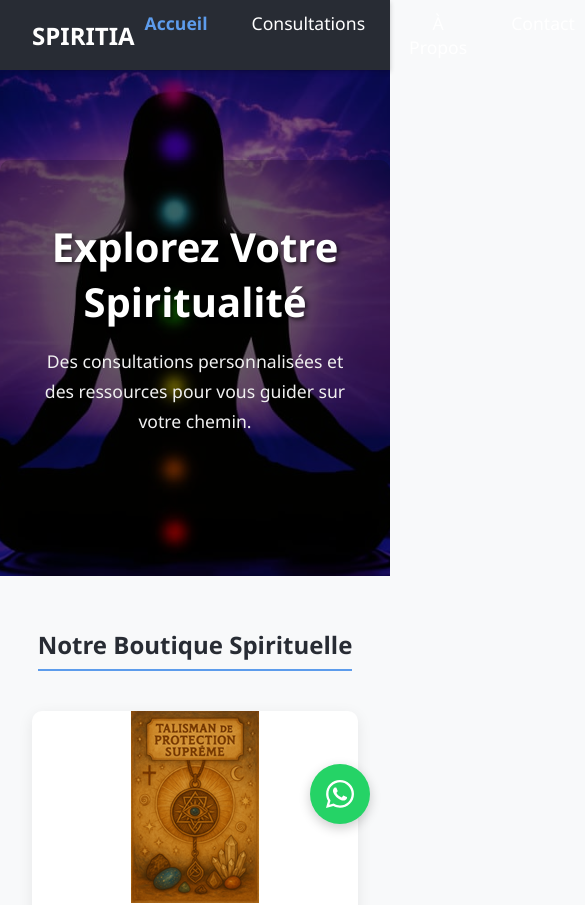
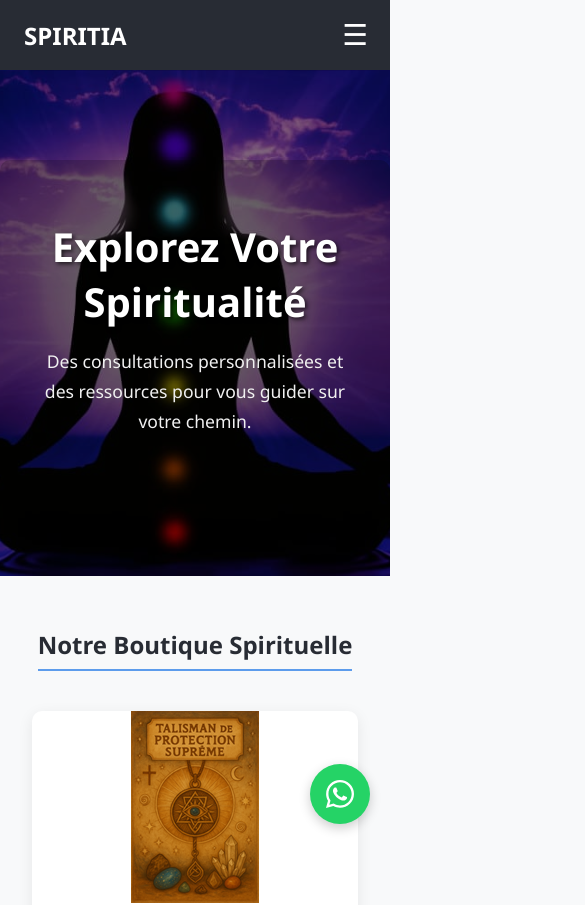
Before and after one commit to Eudes229/Spiritualit-Profonde, a React (Vite) app: page / in a window 390 px wide. Shown: the top 905 px of the page, 585 px wide, since content can reach past the window. Built offline with nearby package versions, Linux system fonts and the light colour scheme.

Commit message:
Correction de la navbar pour la responsivité mobile

```diff
--- a/src/App.css
+++ b/src/App.css
@@ -60,16 +60,15 @@ p {
 
 /* --- 2. Composants Réutilisables --- */
 
-/* Barre de Navigation */
+/* --- Barre de Navigation (VERSION AVEC MENU HAMBURGER) --- */
 .navbar {
   background-color: var(--primary-color);
-  padding: 0 2rem;
+  padding: 0 1rem; /* Padding de base pour mobile */
   height: 70px;
   display: flex;
   justify-content: space-between;
   align-items: center;
-  box-shadow: 0 2px 5px rgba(0,0,0,0.2);
-  position: sticky; /* Pour qu'elle reste en haut */
+  position: sticky;
   top: 0;
   z-index: 1000;
 }
@@ -79,29 +78,83 @@ p {
   text-decoration: none;
   font-size: 1.5rem;
   font-weight: bold;
+  padding: 0.5rem;
 }
 
+/* Styles pour le menu mobile (caché par défaut) */
 .navbar-links {
+  position: absolute;
+  top: 70px;
+  left: 0;
+  width: 100%;
+  background-color: #3a3f4a; /* Un peu plus clair pour se distinguer */
   display: flex;
-  gap: 1.5rem;
+  flex-direction: column;
+  align-items: center;
+  max-height: 0; /* Caché par défaut */
+  overflow: hidden;
+  transition: max-height 0.4s ease-in-out;
+}
+
+/* Style quand le menu est ouvert */
+.navbar-links.active {
+  max-height: 500px; /* Assez grand pour contenir tous les liens */
+  padding-bottom: 1rem;
 }
 
 .nav-link {
   color: white;
   text-decoration: none;
-  font-size: 1.1rem;
-  padding: 5px 10px;
-  transition: color 0.3s;
-  position: relative;
-}
-
-.nav-link:hover {
-  color: var(--accent-color);
+  font-size: 1.2rem;
+  padding: 1rem 0;
+  width: 100%;
+  text-align: center;
 }
 
 .nav-link.active {
   color: var(--accent-color);
   font-weight: bold;
+}
+
+/* Le bouton hamburger, visible uniquement sur mobile */
+.navbar-toggle {
+  display: block;
+  background: none;
+  border: none;
+  color: white;
+  font-size: 1.8rem;
+  cursor: pointer;
+}
+
+/* --- Styles pour les écrans plus grands (à partir de 768px) --- */
+@media (min-width: 768px) {
+  .navbar {
+    padding: 0 2rem;
+  }
+
+  /* On cache le bouton hamburger sur grand écran */
+  .navbar-toggle {
+    display: none;
+  }
+
+  /* On réinitialise les styles du menu pour l'affichage horizontal */
+  .navbar-links {
+    position: static;
+    flex-direction: row;
+    width: auto;
+    background-color: transparent;
+    max-height: none;
+    overflow: visible;
+    padding-bottom: 0;
+    transition: none;
+    gap: 1.5rem;
+  }
+
+  .nav-link {
+    padding: 5px 10px;
+    font-size: 1.1rem;
+    width: auto;
+  }
 }
 
 /* Boutons d'Appel à l'Action (CTA) */
--- a/src/components/Navbar.jsx
+++ b/src/components/Navbar.jsx
@@ -1,47 +1,38 @@
-// src/components/Navbar.jsx (Version corrigée)
+// src/components/Navbar.jsx (Version finale avec menu hamburger)
 
-import React from 'react';
+import React, { useState } from 'react';
 import { NavLink } from 'react-router-dom';
-// Optionnel : si vous avez un logo en image
-// import logo from '../assets/logo.png';
 
 function Navbar() {
-  // Cette fonction pour le style est bonne, mais on peut faire encore plus propre avec des classes.
-  // Je vais vous montrer les deux options. On garde la vôtre pour l'instant.
-  const navLinkStyles = ({ isActive }) => {
-    return {
-      fontWeight: isActive ? 'bold' : 'normal',
-      // On retire la couleur et le soulignement d'ici pour les mettre dans le CSS
-    };
+  // État pour gérer l'ouverture/fermeture du menu mobile
+  const [isMenuOpen, setIsMenuOpen] = useState(false);
+
+  const toggleMenu = () => {
+    setIsMenuOpen(!isMenuOpen);
+  };
+
+  // Pour fermer le menu quand on clique sur un lien (très pratique sur mobile)
+  const closeMenu = () => {
+    setIsMenuOpen(false);
   };
 
   return (
     <nav className="navbar">
-      {/* GROUPE DE GAUCHE : Logo ou nom du site */}
       <div className="navbar-logo">
-        <NavLink to="/">
-          {/* Si vous avez une image de logo : */}
-          {/* <img src={logo} alt="Spiritia Logo" /> */}
-
-          {/* Si vous voulez juste du texte : */}
-          SPIRITIA
-        </NavLink>
+        <NavLink to="/" onClick={closeMenu}>SPIRITIA</NavLink>
       </div>
 
-      {/* GROUPE DE DROITE : Tous les liens de navigation */}
-      <div className="navbar-links">
-        <NavLink to="/" style={navLinkStyles} className="nav-link">
-          Accueil
-        </NavLink>
-        <NavLink to="/consultations" style={navLinkStyles} className="nav-link">
-          Consultations
-        </NavLink>
-        <NavLink to="/a-propos" style={navLinkStyles} className="nav-link">
-          À Propos
-        </NavLink>
-        <NavLink to="/contact" style={navLinkStyles} className="nav-link">
-          Contact
-        </NavLink>
+      {/* Bouton Hamburger - s'affiche uniquement sur mobile grâce au CSS */}
+      <button className="navbar-toggle" onClick={toggleMenu} aria-label="Ouvrir le menu">
+        {isMenuOpen ? '✕' : '☰'} {/* Affiche une croix si le menu est ouvert, sinon le hamburger */}
+      </button>
+
+      {/* Les liens sont dans une div qui change de classe si le menu est ouvert */}
+      <div className={`navbar-links ${isMenuOpen ? 'active' : ''}`}>
+        <NavLink to="/" className="nav-link" onClick={closeMenu} end>Accueil</NavLink>
+        <NavLink to="/consultations" className="nav-link" onClick={closeMenu}>Consultations</NavLink>
+        <NavLink to="/a-propos" className="nav-link" onClick={closeMenu}>À Propos</NavLink>
+        <NavLink to="/contact" className="nav-link" onClick={closeMenu}>Contact</NavLink>
       </div>
     </nav>
   );
```
